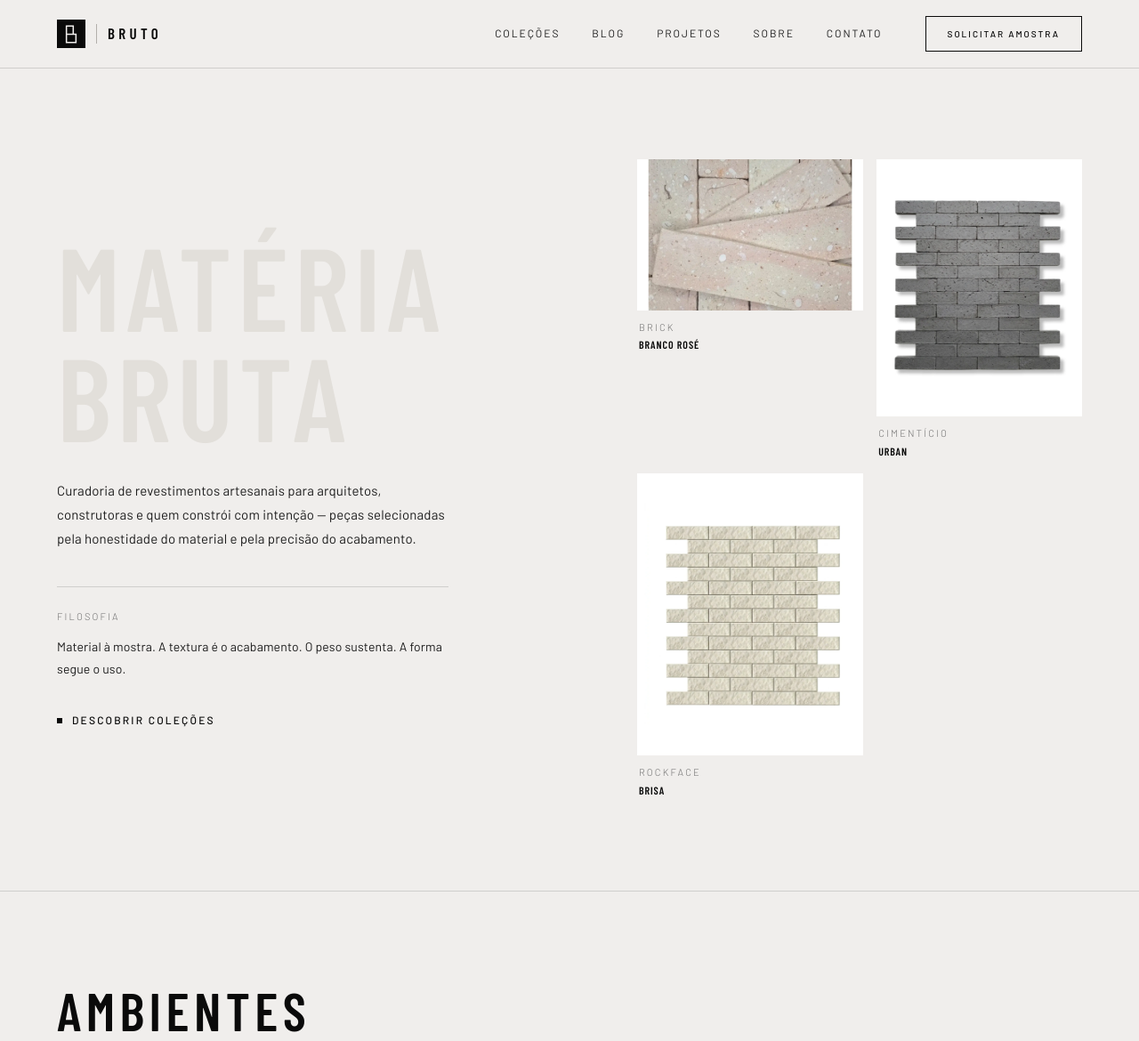
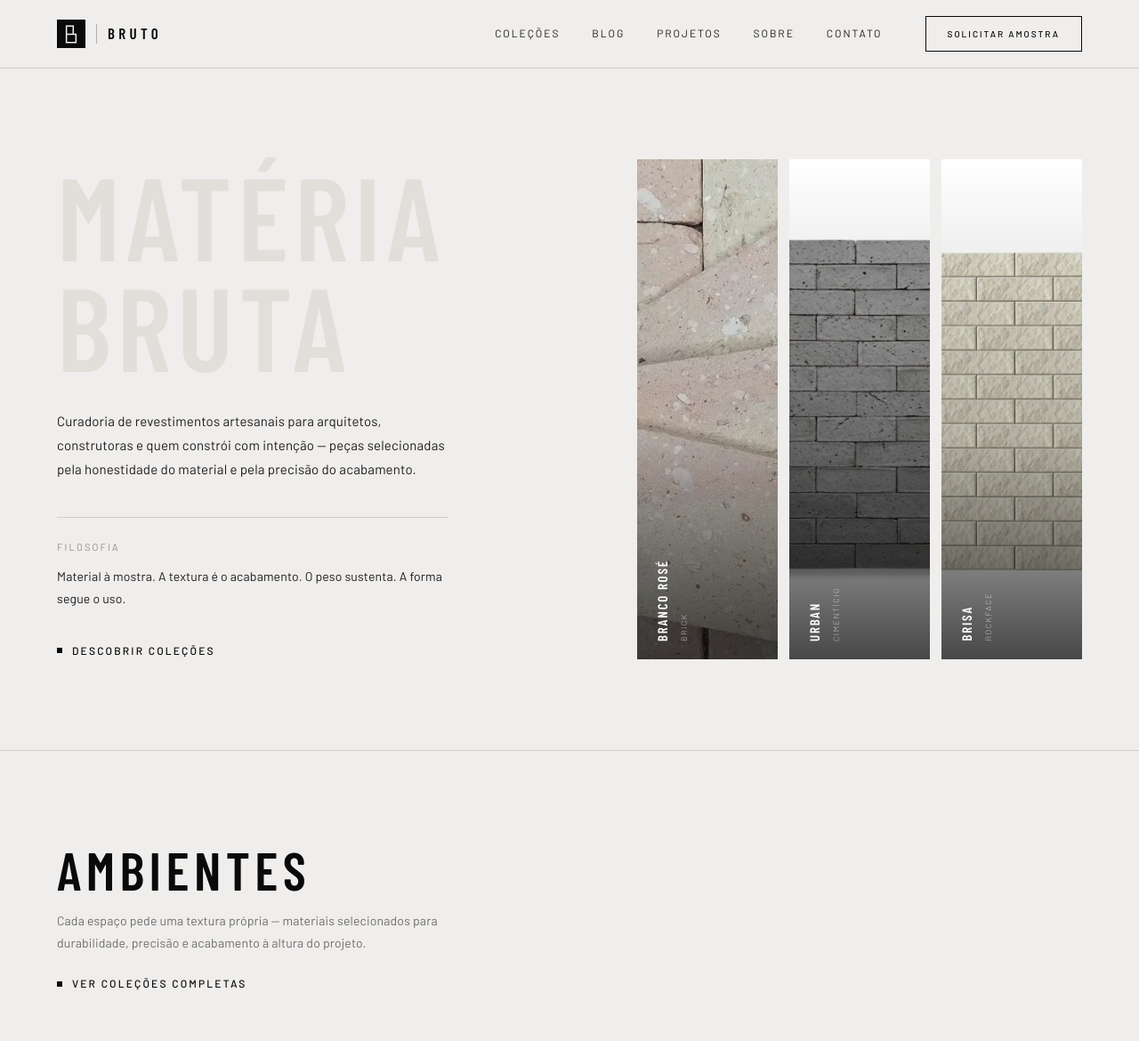
Before and after one commit to devupsite/bruto, a PHP site: page / in a window 1280 px wide. Shown: the top 1170 px of the page at 89% size. Run offline with PHP 8.4, Linux system fonts and the light colour scheme.

Commit message:
feat: hero cards com overlay vertical e gradiente escuro — estilo editorial

```diff
--- a/styles.css
+++ b/styles.css
@@ -346,32 +346,22 @@
     .hero .text-link { margin-top: 36px; }
 
     .hero__showcase {
-      display: grid;
-      grid-template-columns: 1.1fr 1fr;
-      gap: clamp(8px, 1.2vw, 16px);
-      align-self: center;
+      display: flex;
+      gap: clamp(8px, 1vw, 14px);
+      align-self: stretch;
     }
 
     .hero__card {
-      display: flex;
-      flex-direction: column;
+      position: relative;
+      flex: 1;
+      overflow: hidden;
       text-decoration: none;
-      color: inherit;
+      min-height: 340px;
     }
 
-    .hero__card--main .hero__card-img { aspect-ratio: 3 / 4; }
-
-    .hero__card-col {
-      display: flex;
-      flex-direction: column;
-      gap: clamp(8px, 1.2vw, 16px);
-    }
-
-    .hero__card-col .hero__card-img { aspect-ratio: 4 / 3; }
-
     .hero__card-img {
-      overflow: hidden;
-      width: 100%;
+      position: absolute;
+      inset: 0;
     }
 
     .hero__card-img img {
@@ -382,18 +372,48 @@
       transition: transform 0.5s ease;
     }
 
-    .hero__card:hover .hero__card-img img { transform: scale(1.04); }
+    .hero__card:hover .hero__card-img img { transform: scale(1.06); }
 
-    .hero__card-label { padding: 10px 2px 0; }
+    /* Gradiente escuro no rodapé do card */
+    .hero__card::after {
+      content: '';
+      position: absolute;
+      inset: 0;
+      background: linear-gradient(to top,
+        rgba(0,0,0,.72) 0%,
+        rgba(0,0,0,.18) 45%,
+        transparent 100%);
+      pointer-events: none;
+    }
+
+    /* Label sobreposta — texto vertical de baixo pra cima */
+    .hero__card-label {
+      position: absolute;
+      bottom: 20px;
+      left: 16px;
+      z-index: 2;
+      writing-mode: vertical-rl;
+      transform: rotate(180deg);
+      display: flex;
+      flex-direction: column-reverse;
+      gap: 6px;
+    }
+
+    .hero__card-label .eyebrow {
+      color: rgba(255,255,255,.65);
+      font-size: 9px;
+      letter-spacing: .16em;
+      margin: 0;
+    }
 
     .hero__card-name {
       font-family: var(--f-display);
-      font-size: 12px;
+      font-size: 15px;
       font-weight: 600;
-      letter-spacing: .08em;
+      letter-spacing: .12em;
       text-transform: uppercase;
-      margin-top: 2px;
-      color: var(--ferro);
+      color: #fff;
+      margin: 0;
     }
 
     /* ════════════════════════════════════════════
```
